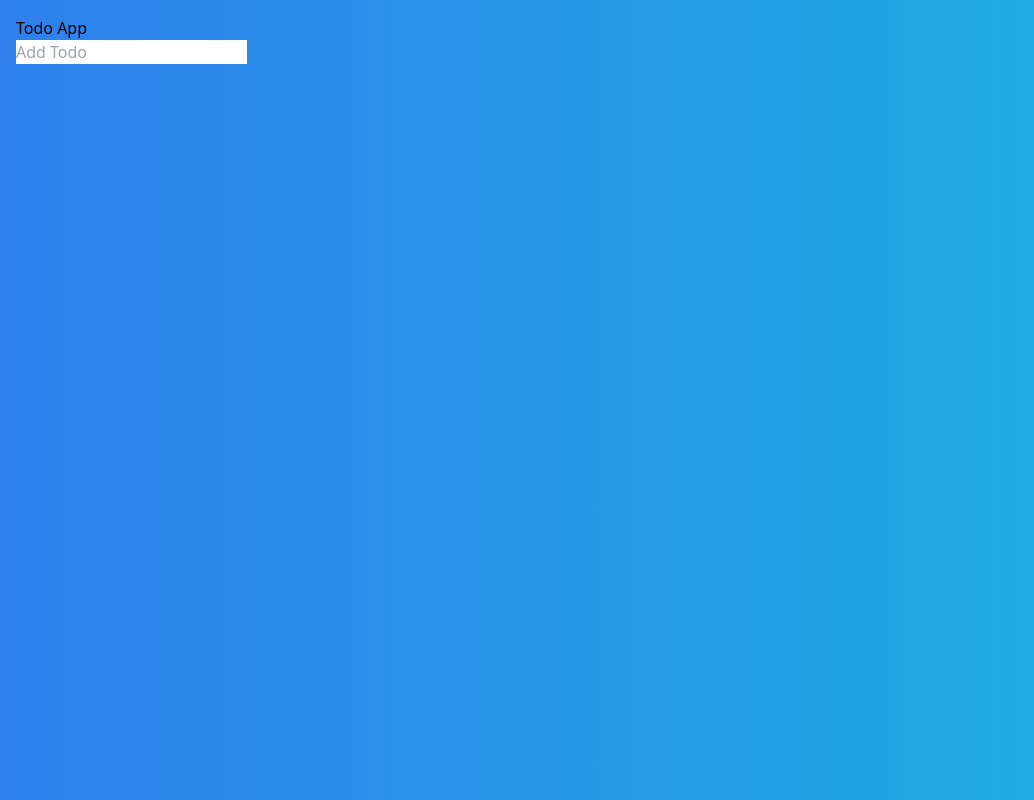
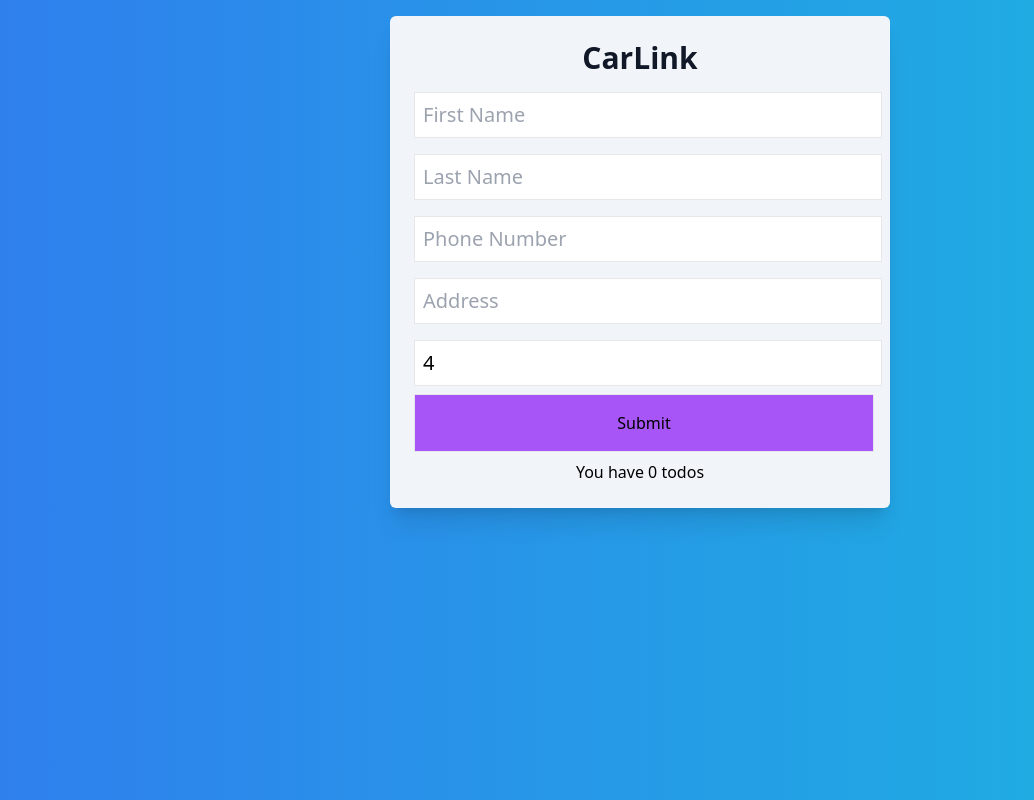
Before and after one commit to ibrahimbisen/HackTX-2023-Carpool, a React (Create React App) app: page / in a window 1280 px wide. Shown: the whole page, without its empty margins (0-1034 px from the left). Built offline with nearby package versions, Linux system fonts and the light colour scheme; the HTML template or start-up script is replaced by a standard one.

Commit message:
Data input works

```diff
--- a/package.json
+++ b/package.json
@@ -6,6 +6,7 @@
     "@testing-library/jest-dom": "^5.17.0",
     "@testing-library/react": "^13.4.0",
     "@testing-library/user-event": "^13.5.0",
+    "firebase": "^10.5.0",
     "react": "^18.2.0",
     "react-dom": "^18.2.0",
     "react-icons": "^4.11.0",
--- a/src/App.js
+++ b/src/App.js
@@ -1,20 +1,124 @@
-import React from "react";
+import React, { useState, useEffect } from "react";
+import { AiOutlinePlus } from "react-icons/ai";
+import Todo from "./Todo";
+
+import { db } from "./firebase";
+import {
+  query,
+  collection,
+  onSnapshot,
+  updateDoc,
+  doc,
+  addDoc,
+} from "firebase/firestore";
 
 const style = {
   bg: `h-screen w-s p-4 bg-gradient-to-r from-[#2F80ED] to-[#1CB5E0]`,
+  container: `bg-slate-100  max-w-[500px] w-full m-auto rounded-md shadow-xl p-4`,
+  heading: `text-3xl font-bold text-center text-gray-900 p-2`,
+  form: `flex flex-col justify-between`,
+  input: `border p-2 w-full text-xl m-2`,
+  button: `border p-4 ml-2 sm:mt-0 bg-purple-500`,
+  count: `text-center p-2`
 };
 
 function App() {
+  const [todos, setTodos] = useState([]);
+  const [input, setInput] = useState({
+    firstName: "",
+    lastName: "",
+    phoneNumber: "",
+    address: "",
+    seats: 4,
+    passengers: ["Greg", "John", "Kelly", "Craig"],
+  });
+
+  // Create a new todo with user input
+  const createTodo = async (e) => {
+    e.preventDefault();
+    if (!input.firstName || !input.lastName || !input.phoneNumber) {
+      alert("Please enter valid input for First Name, Last Name, and Phone Number");
+      return;
+    }
+
+    // Add a new document to the 'todo' collection with the input data
+    await addDoc(collection(db, "Driver"), {
+      firstName: input.firstName,
+      lastName: input.lastName,
+      phoneNumber: input.phoneNumber,
+      address: input.address,
+      seats: input.seats,
+      passengers: input.passengers,
+    });
+
+    // Clear the input fields after adding the document
+    setInput({
+      firstName: "",
+      lastName: "",
+      phoneNumber: "",
+      address: "",
+      seats: 4,
+      passengers: [],
+    });
+  };
+
+  // ... (your existing code for reading and updating todos)
+
   return (
-  <div className={style.bg}>
-    <div className={style.container}>
-      <h3 classname={style.heading}>Todo App</h3>
-      <form className={style.form}>
-        <input className={style.input} type="text" placeholder="Add Todo" />
-        <button className={style.button}></button>
-      </form>
+    <div className={style.bg}>
+      <div className={style.container}>
+        <h3 className={style.heading}>CarLink</h3>
+        <form onSubmit={createTodo} className={style.form}>
+          <input
+            value={input.firstName}
+            onChange={(e) =>
+              setInput({ ...input, firstName: e.target.value })
+            }
+            className={style.input}
+            type="text"
+            placeholder="First Name"
+          />
+          <input
+            value={input.lastName}
+            onChange={(e) =>
+              setInput({ ...input, lastName: e.target.value })
+            }
+            className={style.input}
+            type="text"
+            placeholder="Last Name"
+          />
+          <input
+            value={input.phoneNumber}
+            onChange={(e) =>
+              setInput({ ...input, phoneNumber: e.target.value })
+            }
+            className={style.input}
+            type="text"
+            placeholder="Phone Number"
+          />
+          <input
+            value={input.address}
+            onChange={(e) =>
+              setInput({ ...input, address: e.target.value })
+            }
+            className={style.input}
+            type="text"
+            placeholder="Address"
+          />
+          <input
+            value={input.seats}
+            onChange={(e) =>
+              setInput({ ...input, seats: parseInt(e.target.value) })
+            }
+            className={style.input}
+            type="number"
+            placeholder="Seats"
+          />
+          <button className={style.button}>Submit</button>
+        </form>
+        <p className={style.count}>You have {todos.length} todos</p>
+      </div>
     </div>
-  </div>
   );
 }
 
--- /dev/null
+++ b/src/Todo.jsx
@@ -0,0 +1,27 @@
+import React from "react";
+import { FaRegTrashAlt } from "react-icons/fa";
+
+const style = {
+  li: `flex justify-between bg-slate-200 p-4 my-2 capitalize`,
+  liComplete: `flex flex justify-between bg-slate-400 p-4 my-2 capitalize`,
+  row: `flex`,
+  text: `ml-2 cursor-pointer`,
+  textComplete: "ml-2 cursor-pointer line-through",
+  button: `cursor-pointer flex items-center`,
+};
+
+const Todo = ({ todo, toggleComplete }) => {
+  return (
+    <li className={todo.completed ? style.liComplete : style.li}>
+      <div className={style.row}>
+        <input onChange={() => toggleComplete(todo)} type="checkbox" checked={todo.completed  ? "checked" : ""} />
+        <p onClick={() => toggleComplete(todo)} className={todo.completed ? style.textComplete : style.text}>
+          {todo.text}
+        </p>
+      </div>
+      <button>{<FaRegTrashAlt />}</button>
+    </li>
+  );
+};
+
+export default Todo;
--- /dev/null
+++ b/src/firebase.js
@@ -0,0 +1,24 @@
+// Import the functions you need from the SDKs you need
+import { initializeApp } from "firebase/app";
+import { getAnalytics } from "firebase/analytics";
+import { getFirestore } from "firebase/firestore";
+// TODO: Add SDKs for Firebase products that you want to use
+// https://firebase.google.com/docs/web/setup#available-libraries
+
+// Your web app's Firebase configuration
+// For Firebase JS SDK v7.20.0 and later, measurementId is optional
+const firebaseConfig = {
+  apiKey: "AIzaSyBVbg6Fiewh8i0TjghRCcI9NGzJIrxPPd0",
+  authDomain: "hacktx2023-carpool-77ebd.firebaseapp.com",
+  projectId: "hacktx2023-carpool-77ebd",
+  storageBucket: "hacktx2023-carpool-77ebd.appspot.com",
+  messagingSenderId: "762994420279",
+  appId: "1:762994420279:web:0a5ce157aa688d1f7fedb2",
+  measurementId: "G-30BPRM8WN6",
+};
+
+// Initialize Firebase
+const app = initializeApp(firebaseConfig);
+const analytics = getAnalytics(app);
+
+export const db = getFirestore(app);
```
Also changed, not shown: 1 other file (tests, documents, lock files or other folders).
